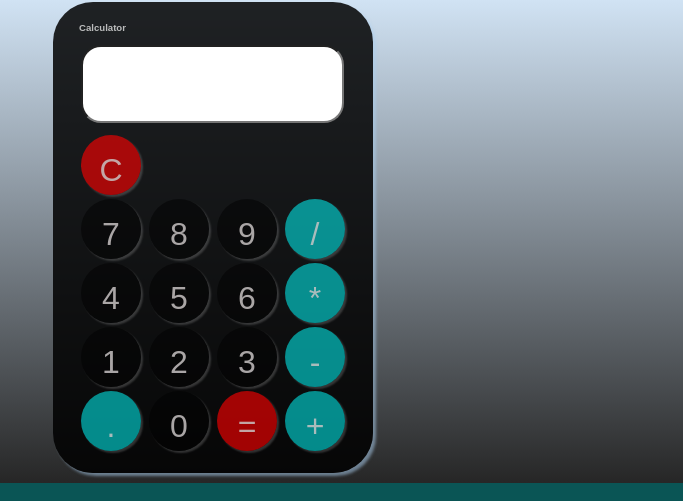
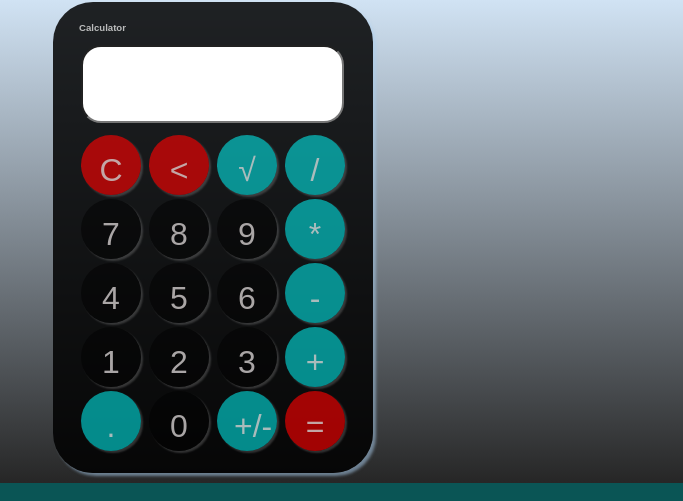
Before and after one commit to Deleon-Santos/Calculadora-html, a plain HTML site: page index.html in a window 1280 px wide. Shown: the part 88-589 px from the top of the page, 597-1280 px from the left. Drawn offline with Linux system fonts and the light colour scheme.

Commit message:
Update index.html

```diff
--- a/index.html
+++ b/index.html
@@ -36,24 +36,27 @@
         <div class="layout">
             <form action="" name="calculadora">
                 <h1 class="label">Calculator</h1>
-                <input type="text" class="text" name="display" disable><br>
-                <input type="button" class="limpar" name="clear" value="C" onclick="location.reload()"><br>
+                    <input type="text" class="text" name="display" id="display"><br>
+                    <input type="button" class="limpar" name="clear" value="C" onclick="location.reload()">
+                    <input type="button" class="limpar" name="back" value="<" onclick="apagarUltimoNumero()">
+                    <input type="button" class="num operador" name="sqrt" value="√" onclick="calculateSqrt()">
+                    <input type="button" class="num operador" name="dividir" value="/" onclick="displaynum(dividir.value)"><br>
                     <input type="button" class="num" name="btn7" value="7" onclick="displaynum(btn7.value)">
                     <input type="button" class="num" name="btn8" value="8" onclick="displaynum(btn8.value)">
                     <input type="button" class="num" name="btn9" value="9" onclick="displaynum(btn9.value)">
-                <input type="button" class="num operador" name="dividir" value="/" onclick="displaynum(dividir.value)"><br>
+                    <input type="button" class="num operador" name="vezes" value="*" onclick="displaynum(vezes.value)"><br>
                     <input type="button" class="num" name="btn4" value="4" onclick="displaynum(btn4.value)">
                     <input type="button" class="num" name="btn5" value="5" onclick="displaynum(btn5.value)">
                     <input type="button" class="num" name="btn6" value="6" onclick="displaynum(btn6.value)">
-                <input type="button" class="num operador" name="vezes" value="*" onclick="displaynum(vezes.value)"><br>
+                    <input type="button" class="num operador" name="menos" value="-" onclick="displaynum(menos.value)"><br>
                     <input type="button" class="num" name="btn1" value="1" onclick="displaynum(btn1.value)">
                     <input type="button" class="num" name="btn2" value="2" onclick="displaynum(btn2.value)">
                     <input type="button" class="num" name="btn3" value="3" onclick="displaynum(btn3.value)">
-                <input type="button" class="num operador" name="menos" value="-" onclick="displaynum(menos.value)"><br>
+                    <input type="button" class="num operador" name="mais" value="+" onclick="displaynum(mais.value)"><br>
                     <input type="button" class="num operador" name="ponto" value="." onclick="displaynum(ponto.value)">
                     <input type="button" class="num" name="btn0" value="0" onclick="displaynum(btn0.value)">
+                    <input type="button" class="num operador" name="negative" value="+/-" onclick="toggleSign()">
                     <input type="button" class="num equalizer" name="igual" value="=" onclick="display.value=eval(display.value)">
-                <input type="button" class="num operador" name="mais" value="+" onclick="displaynum(mais.value)">
 
             </form>
         </div>
```
Lines whose indentation alone changed are shown as unchanged.
